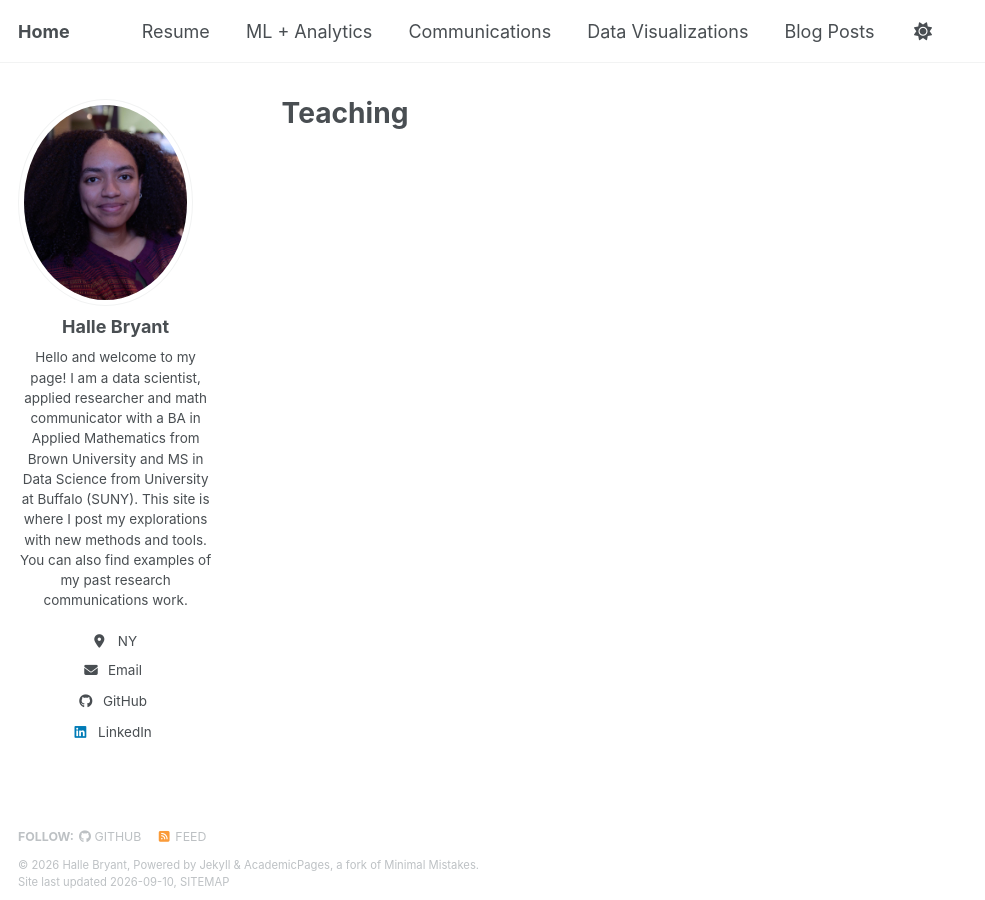
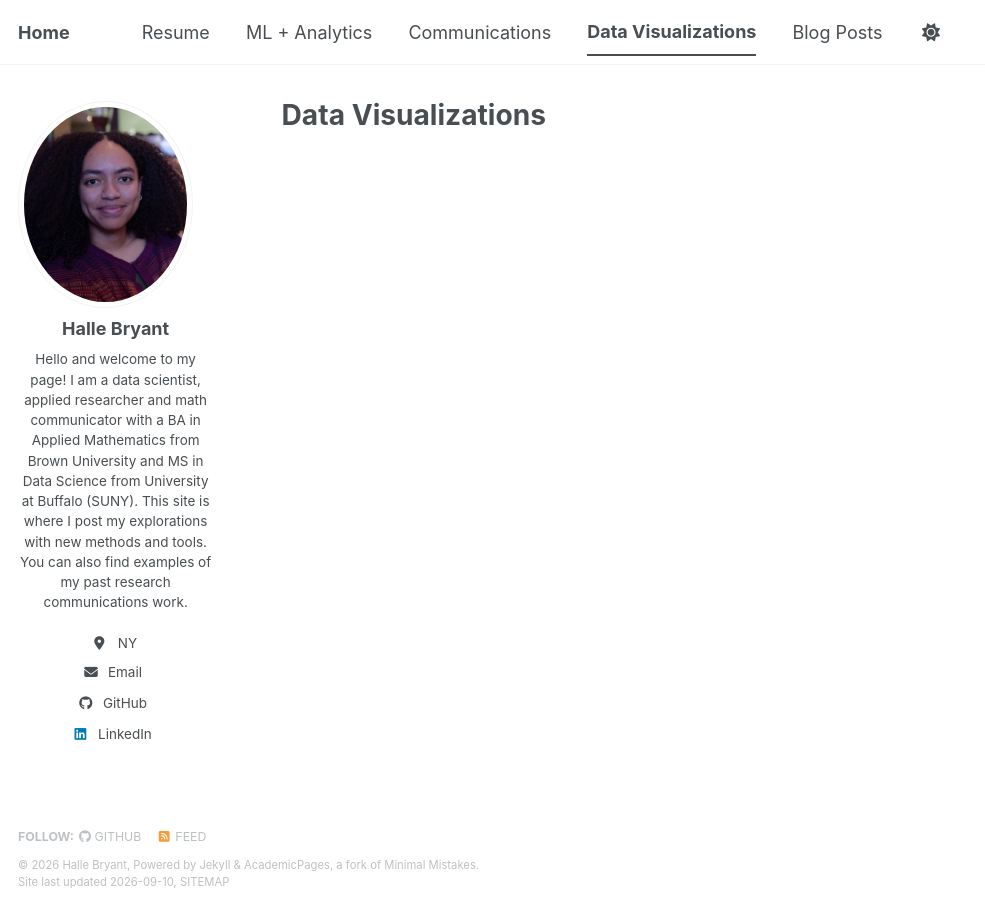
Before and after one commit to hallebryant/hallebryant.github.io, a Jekyll site: the page built from _pages/viz.html, in a window 1280 px wide. Shown: the whole page, without its empty margins (0-985 px from the left). Built offline with Jekyll 4.4.1, drawn with Linux system fonts in a browser that asks for light colours; a style sheet for code colours, icons or effects is not loaded.

Commit message:
Permalinks
Would help to have the correct permalinks!

```diff
--- a/_pages/comms.html
+++ b/_pages/comms.html
@@ -1,7 +1,7 @@
 ---
 layout: archive
-title: "Talks and presentations"
-permalink: /talks/
+title: "Communications Projects"
+permalink: /comms/
 author_profile: true
 ---
 
--- a/_pages/analytics.html
+++ b/_pages/modeling.html
@@ -8,6 +8,6 @@ author_profile: true
 {% include base_path %}
 
 
-{% for post in site.analytics %}
+{% for post in site.modeling %}
   {% include archive-single.html %}
 {% endfor %}
--- a/_pages/viz.html
+++ b/_pages/viz.html
@@ -1,12 +1,12 @@
 ---
 layout: archive
-title: "Teaching"
-permalink: /teaching/
+title: "Data Visualizations"
+permalink: /viz/
 author_profile: true
 ---
 
 {% include base_path %}
 
-{% for post in site.teaching reversed %}
+{% for post in site.viz reversed %}
   {% include archive-single.html %}
 {% endfor %}
```
Also changed, not shown: _pages/resume.md (+1 -1 lines), _modeling/analytics-1.md (renamed from _analytics/analytics-1.md), _modeling/analytics-2.html (renamed from _analytics/analytics-2.html).
